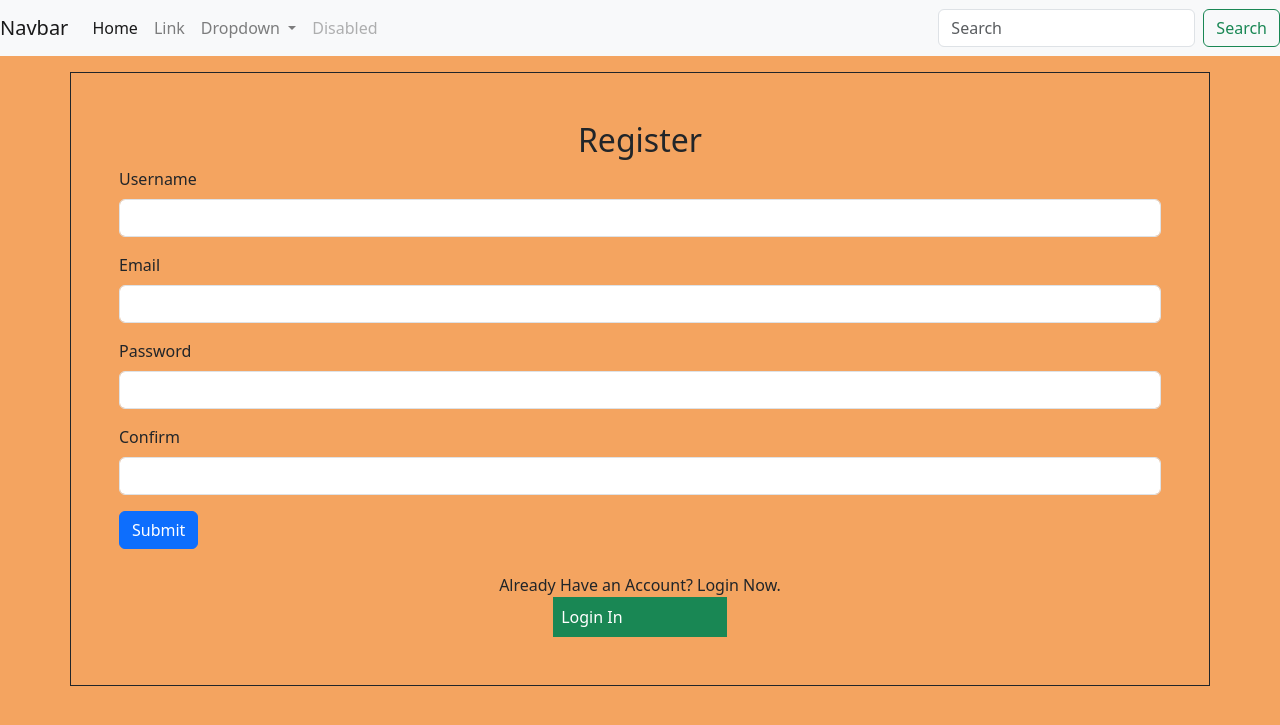
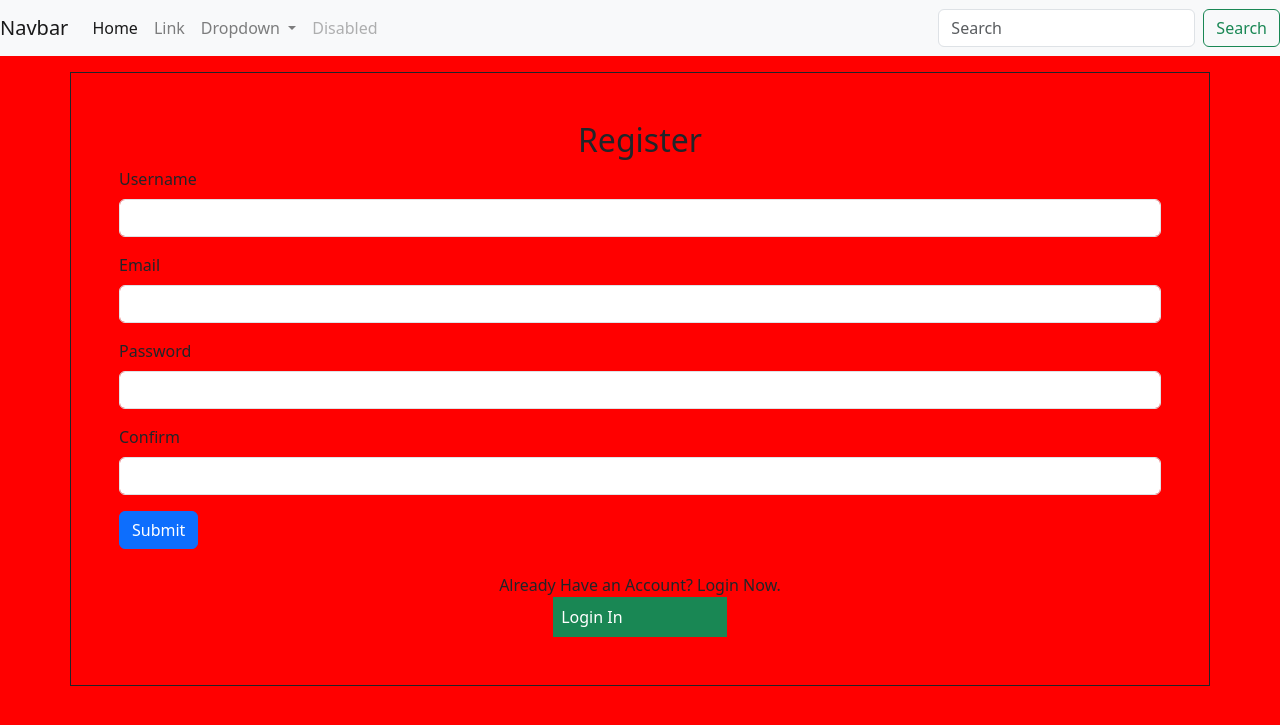
Before and after one commit to ZeuSydez/zehard, a Flask app: page /register/ in a window 1280 px wide. Shown: the top 725 px of the page. Run offline with Flask 2, Linux system fonts and the light colour scheme; some libraries are stand-ins or nearby versions.

Commit message:
boşu boşuna kayn çöp

```diff
--- a/project/static/css/main.css
+++ b/project/static/css/main.css
@@ -1,3 +1,3 @@
 body {
-    background-color: #f4a460;
+    background-color: red;
 }
```
